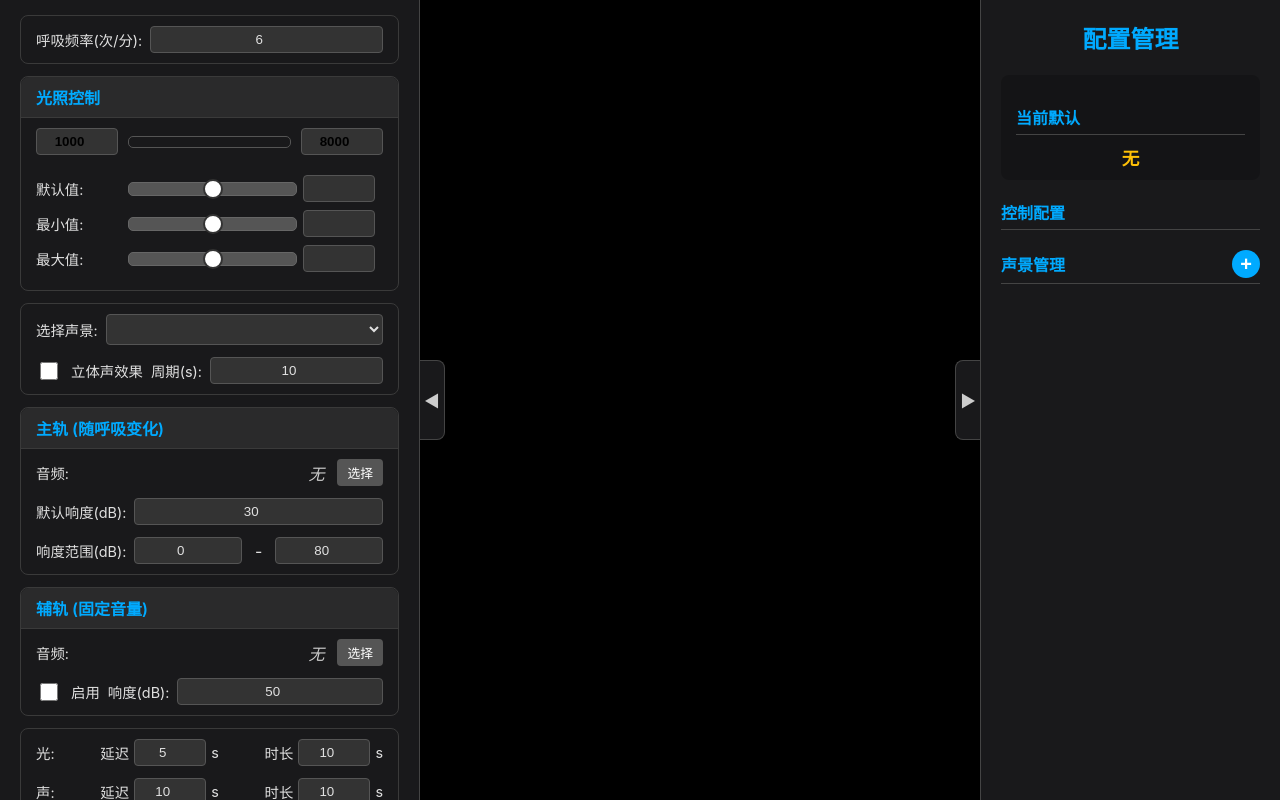
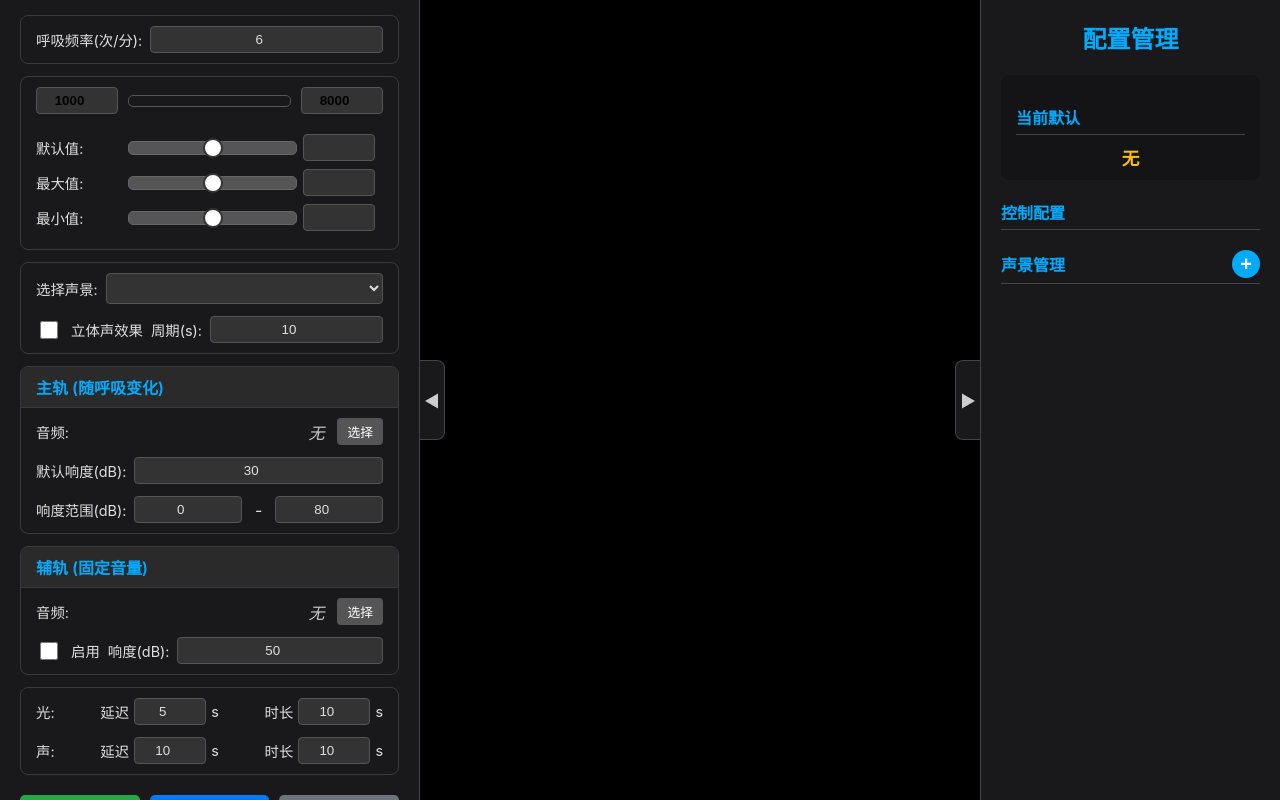
Before and after one commit to Purrist/sound_light, a plain HTML site: page frontend/index.html in a window 1280 px wide. Drawn offline with Linux system fonts and the light colour scheme; no server answers.

Commit message:
17.41（更改了页面布局）

```diff
--- a/frontend/index.html
+++ b/frontend/index.html
@@ -21,7 +21,7 @@
                 </div>
 
                 <div class="control-group">
-                    <h3 class="group-title">光照控制</h3>
+                    <!--<h3 class="group-title">光照控制</h3>-->
                     <div class="master-range-container">
                         <div class="master-endpoint">
                             <input type="number" id="masterKelvinStart" class="kelvin-input small" value="1000">
@@ -39,12 +39,12 @@
                         <input type="number" id="kelvinDefault" class="kelvin-input value-display">
                     </div>
                     <div class="color-control-row">
-                        <label>最小值:</label>
+                        <label>最大值:</label>
                         <input type="range" id="kelvinSliderMin" class="kelvin-slider">
                         <input type="number" id="kelvinMin" class="kelvin-input value-display">
                     </div>
                     <div class="color-control-row">
-                        <label>最大值:</label>
+                        <label>最小值:</label>
                         <input type="range" id="kelvinSliderMax" class="kelvin-slider">
                         <input type="number" id="kelvinMax" class="kelvin-input value-display">
                     </div>
```
